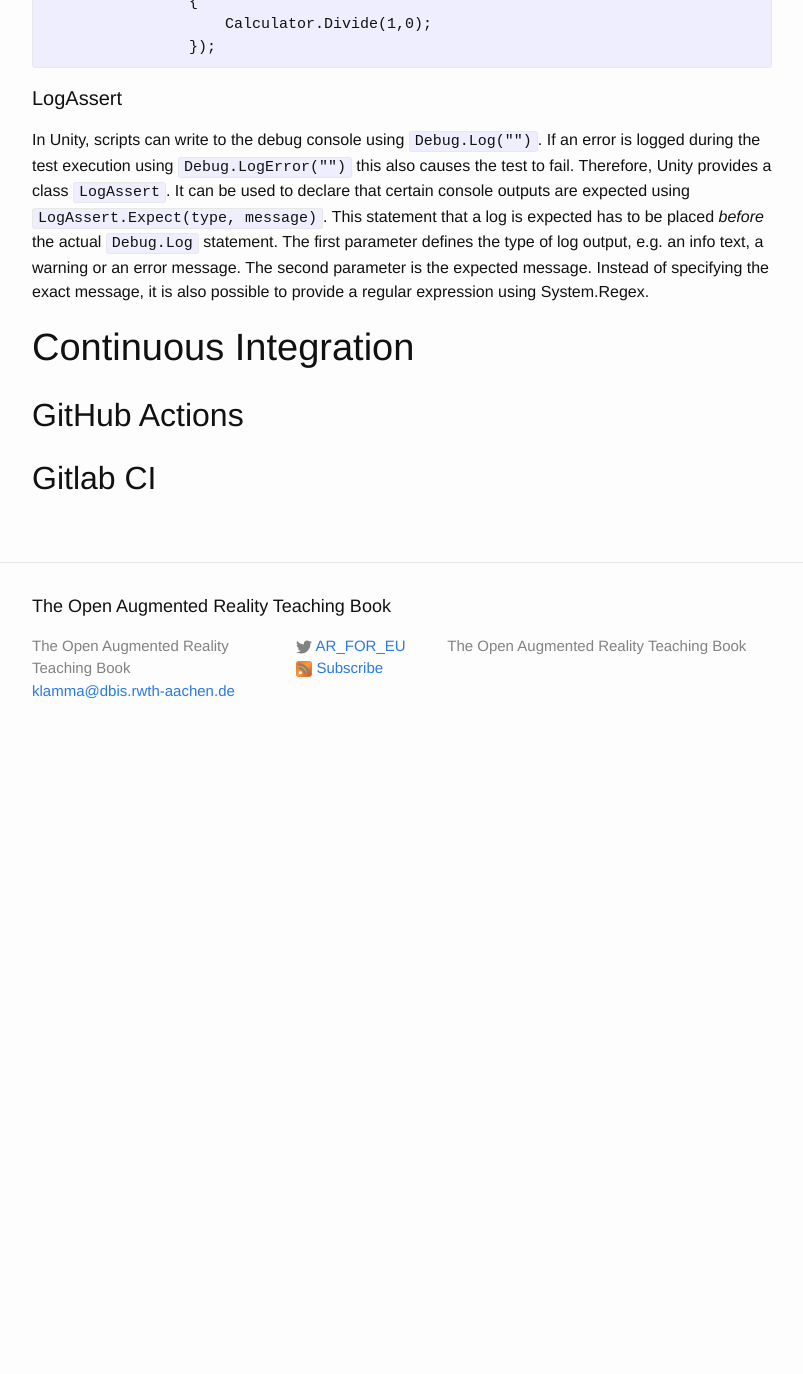
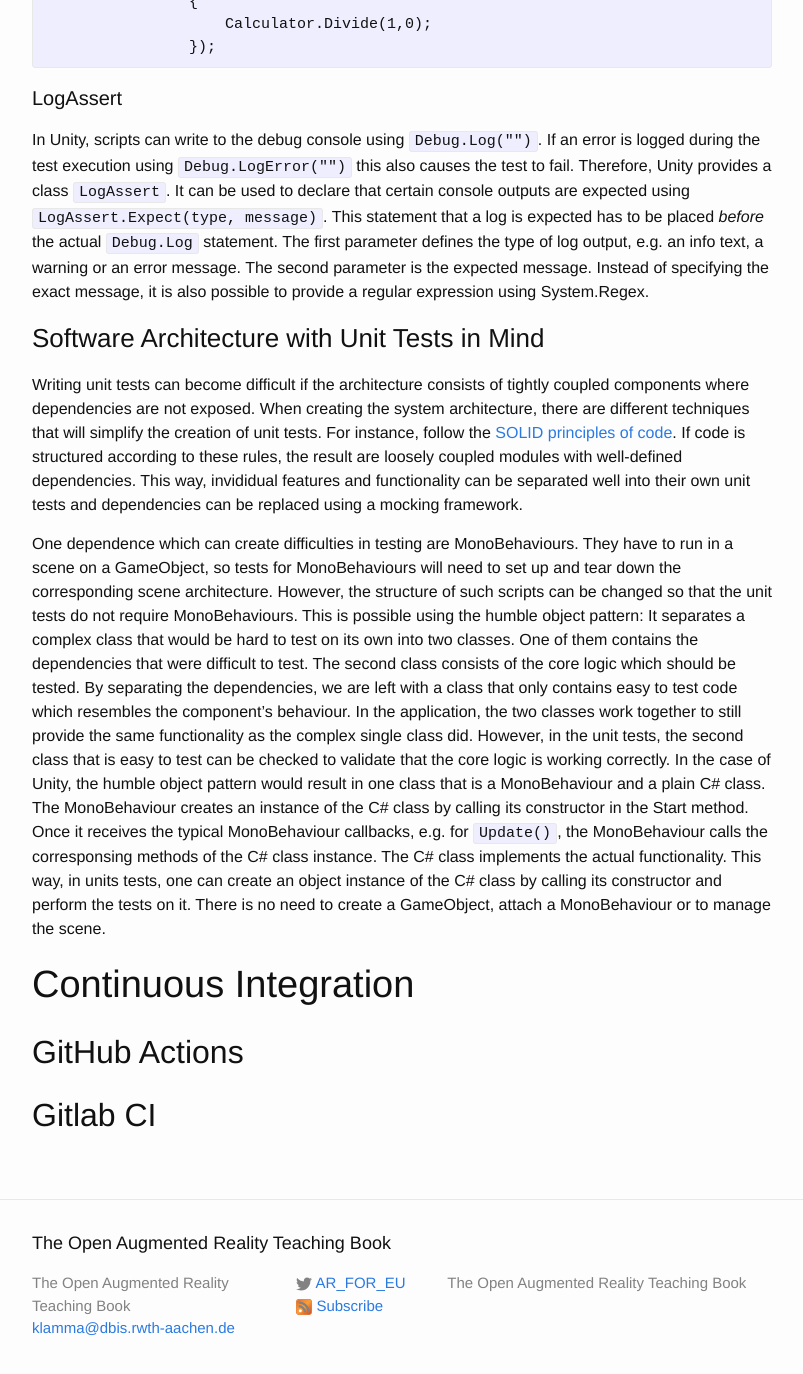
Before and after one commit to klamma/ar-for-eu-book, a Jekyll site: the page built from _pages/chapters/ci_unity.md, in a window 1280 px wide and 1400 px high, scrolled down 3626 px. Shown: the top 1374 px of the window, without its empty margins (238-1041 px from the left). Built offline with Jekyll 4.4.1, drawn with Linux system fonts in a browser that asks for light colours; nearby versions of some CDN libraries; before the commit the page ends 4388 px from its top, so only the background shows below that.

Commit message:
added section about software architecture for tests

```diff
--- a/_pages/chapters/ci_unity.md
+++ b/_pages/chapters/ci_unity.md
@@ -144,6 +144,31 @@ The first parameter defines the type of log output, e.g. an info text, a warning
 The second parameter is the expected message.
 Instead of specifying the exact message, it is also possible to provide a regular expression using System.Regex.
 
+### Software Architecture with Unit Tests in Mind
+
+Writing unit tests can become difficult if the architecture consists of tightly coupled components where dependencies are not exposed.
+When creating the system architecture, there are different techniques that will simplify the creation of unit tests.
+For instance, follow the [SOLID principles of code](../prog#SOLID).
+If code is structured according to these rules, the result are loosely coupled modules with well-defined dependencies.
+This way, invididual features and functionality can be separated well into their own unit tests and dependencies can be replaced using a mocking framework.
+
+One dependence which can create difficulties in testing are MonoBehaviours.
+They have to run in a scene on a GameObject, so tests for MonoBehaviours will need to set up and tear down the corresponding scene architecture.
+However, the structure of such scripts can be changed so that the unit tests do not require MonoBehaviours.
+This is possible using the humble object pattern:
+It separates a complex class that would be hard to test on its own into two classes.
+One of them contains the dependencies that were difficult to test.
+The second class consists of the core logic which should be tested.
+By separating the dependencies, we are left with a class that only contains easy to test code which resembles the component's behaviour.
+In the application, the two classes work together to still provide the same functionality as the complex single class did.
+However, in the unit tests, the second class that is easy to test can be checked to validate that the core logic is working correctly.
+In the case of Unity, the humble object pattern would result in one class that is a MonoBehaviour and a plain C# class.
+The MonoBehaviour creates an instance of the C# class by calling its constructor in the Start method.
+Once it receives the typical MonoBehaviour callbacks, e.g. for `Update()`, the MonoBehaviour calls the corresponsing methods of the C# class instance.
+The C# class implements the actual functionality.
+This way, in units tests, one can create an object instance of the C# class by calling its constructor and perform the tests on it.
+There is no need to create a GameObject, attach a MonoBehaviour or to manage the scene.
+
 # Continuous Integration
 
 ## GitHub Actions
```
Also changed, not shown: _pages/chapters/prog.md (+1 -1 lines).
